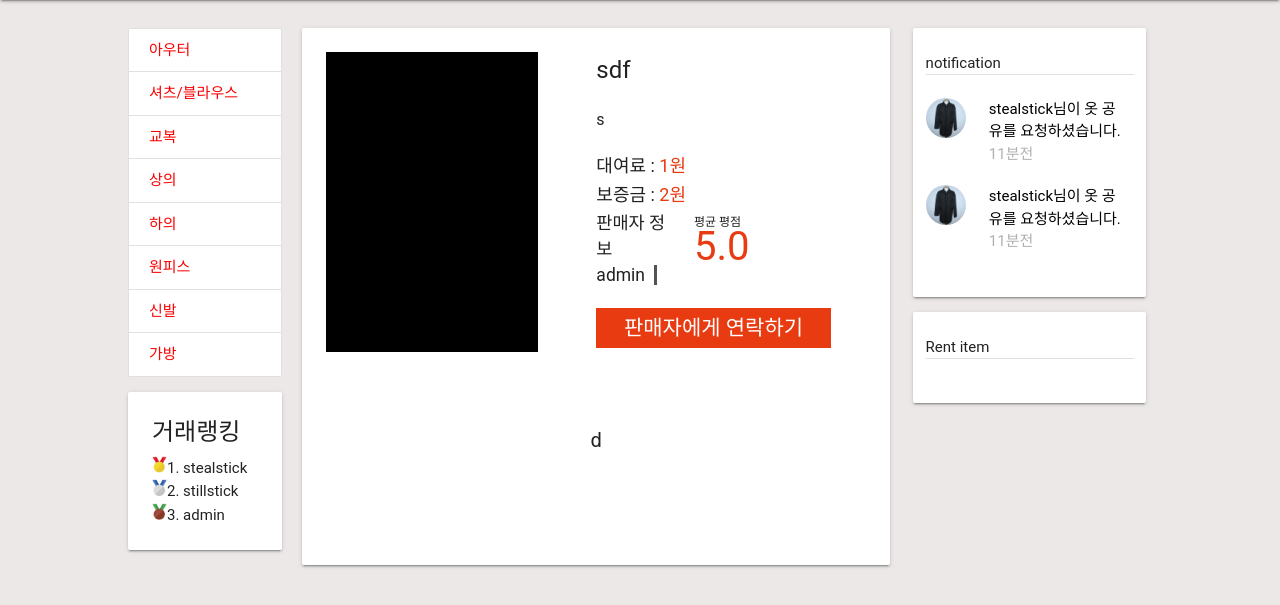
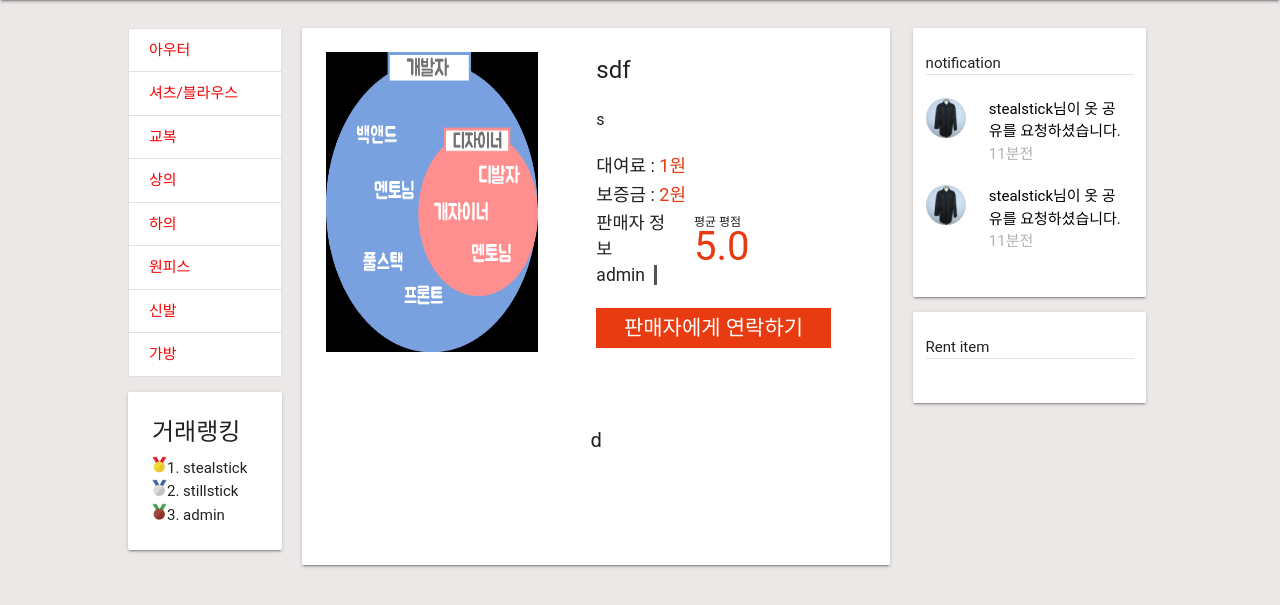
Before and after one commit to stealstick/clothes, a Django app: a page that uses templates/clothdetail/clothdetail.html in a window 1280 px wide. Shown: the part 60-665 px from the top of the page. Run offline with Django 3.2, Linux system fonts and the light colour scheme; a user stored in the database is signed in; data comes from the database, SQL or seed files in the repository; some libraries are stand-ins or nearby versions; some web fonts are replaced.

Commit message:
상품페이지 백엔드 연

```diff
--- a/templates/clothdetail/clothdetail.html
+++ b/templates/clothdetail/clothdetail.html
@@ -8,7 +8,8 @@
 			<div class="card-content">
 				<div class="row">
 					<div class="col s12 m5">
-						<div class="cloth-image-box">
+						<div >
+						<img src="/media/{{ cloth.cloth_img }}" class="cloth-image-box">
 						</div>
 					</div>
 					<div class="col s12 m1">
@@ -49,7 +50,7 @@
 							</div>
 						</div>
 						<div class="row">
-							<button class="communication" onClick="window.open('/send/{{ cloth.owner.name }}', '', 'width=400, height=270'); return false;">
+							<button class="communication" onClick="window.open('/send/{{ cloth.owner.name }}?item={{ cloth.cloth_name }}', '', 'width=400, height=270'); return false;">
 								판매자에게 연락하기
 							</button>
 						</div>
```
